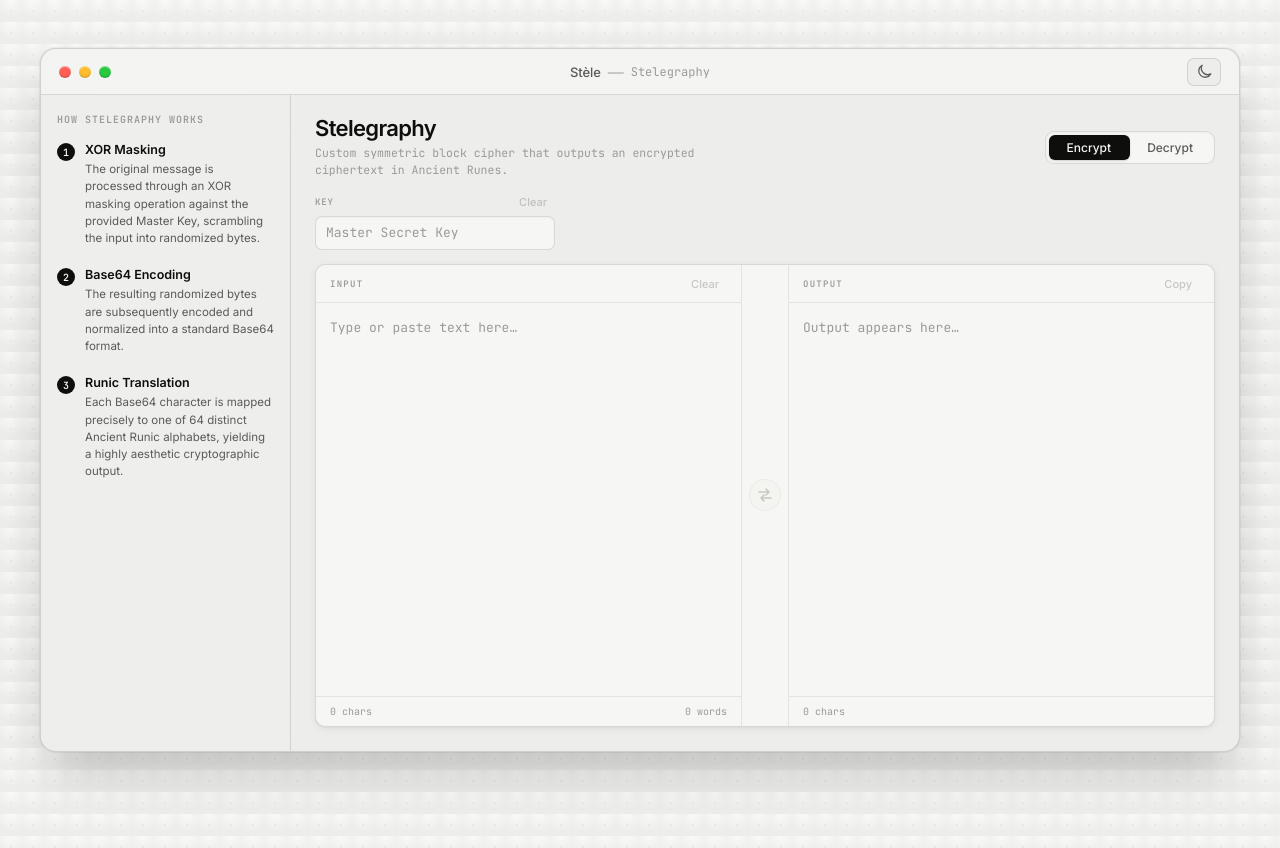
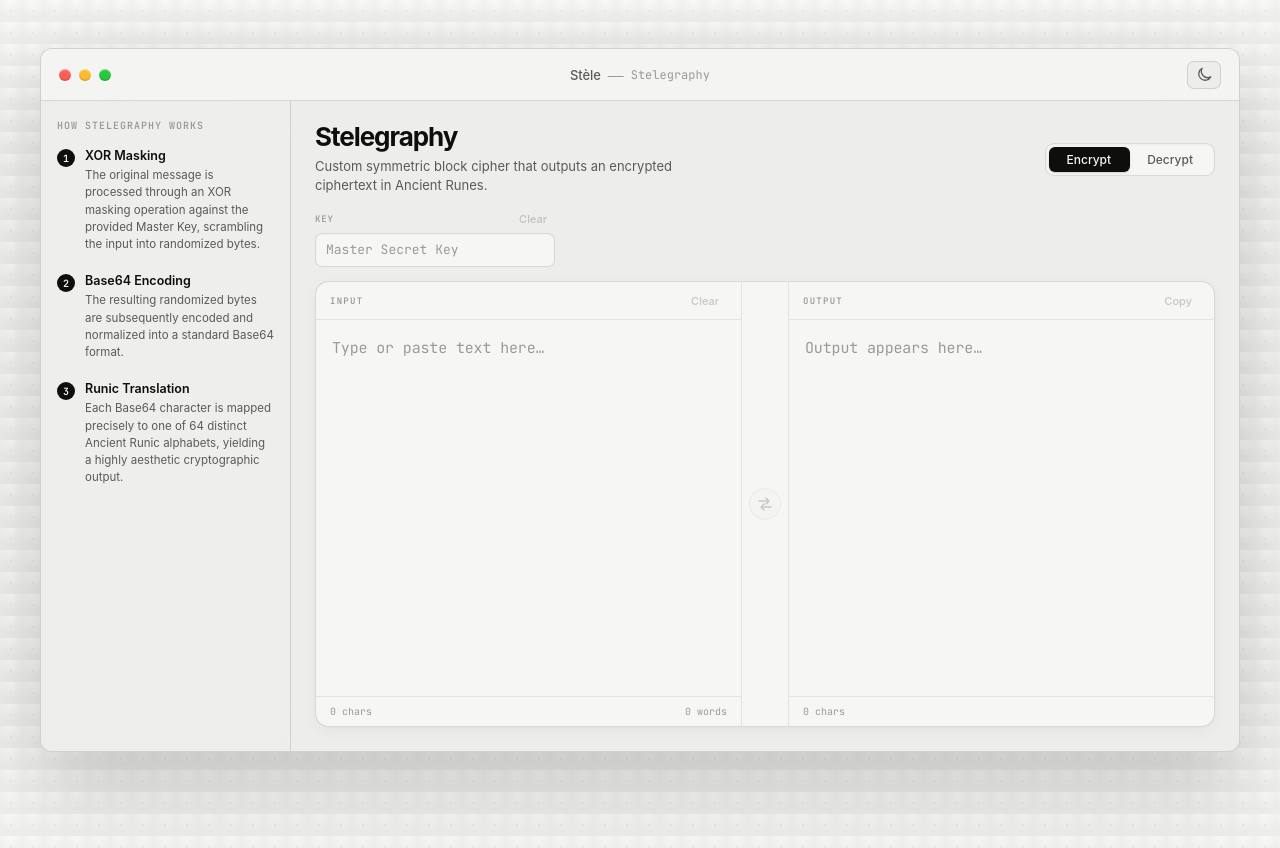
Before and after one commit to kevinpradith/stele, a Next.js app: page / in a window 1280 px wide. Built offline with nearby package versions, Linux system fonts and the light colour scheme.

Commit message:
feat: initialize global CSS styles for the application

```diff
--- a/src/app/globals.css
+++ b/src/app/globals.css
@@ -62,12 +62,13 @@ textarea {
   --shadow-sm: 0 2px 8px rgba(0, 0, 0, 0.06), 0 1px 2px rgba(0, 0, 0, 0.04);
 
   /* ── Easing */
-  --ease-spring: cubic-bezier(0.2, 0.8, 0.2, 1);
+  --ease-spring: cubic-bezier(0.25, 1, 0.5, 1);
+  --ease-bounce: cubic-bezier(0.175, 0.885, 0.32, 1.2);
   --ease-out: cubic-bezier(0.4, 0, 0.2, 1);
 
-  /* ── Typography (injected by next/font via HTML class) */
-  --sans: var(--font-sans, 'Inter', system-ui, -apple-system, sans-serif);
-  --mono: var(--font-mono, 'JetBrains Mono', 'Fira Code', 'Courier New', monospace);
+  /* ── Typography (native Mac SF Pro prioritized) */
+  --sans: -apple-system, BlinkMacSystemFont, 'Inter', system-ui, sans-serif;
+  --mono: 'SF Mono', var(--font-mono, 'JetBrains Mono', monospace);
 
   /* Focus ring (monochrome) */
   --focus: rgba(14, 14, 13, 0.35);
@@ -178,12 +179,14 @@ body {
     max-width: 1200px;
     height: 88vh;
     margin: 6vh auto;
-    border-radius: 16px;
+    border-radius: 12px;
     border: 1px solid var(--border);
-    box-shadow: 0 0 0 1px rgba(0,0,0,0.05), 0 25px 50px -12px rgba(0,0,0,0.25);
+    box-shadow: 0 0 0 1px rgba(0,0,0,0.05), 0 30px 80px rgba(0,0,0,0.2);
+    /* Subtle white top-edge highlight for that 3D glass edge */
+    box-shadow: inset 0 1px 0px rgba(255,255,255,0.4), 0 30px 80px rgba(0,0,0,0.2);
   }
   [data-theme='dark'] .app {
-    box-shadow: 0 0 0 1px rgba(255,255,255,0.05), 0 25px 50px -12px rgba(0,0,0,0.6);
+    box-shadow: inset 0 1px 0px rgba(255,255,255,0.1), 0 30px 80px rgba(0,0,0,0.6);
   }
 }
 
@@ -199,11 +202,11 @@ body {
    TITLEBAR
    ══════════════════════════════════════════════════════════════ */
 .titlebar {
-  height: 46px;
+  height: 52px;
   flex-shrink: 0;
   background: var(--glass-surface);
-  backdrop-filter: blur(24px) saturate(150%);
-  -webkit-backdrop-filter: blur(24px) saturate(150%);
+  backdrop-filter: blur(40px) saturate(200%);
+  -webkit-backdrop-filter: blur(40px) saturate(200%);
   border-bottom: 1px solid var(--border);
   display: flex;
   align-items: center;
@@ -469,17 +472,17 @@ html[data-theme='dark'] .theme-toggle-sun {
 }
 
 .cipher-title {
-  font-size: 22px;
-  font-weight: 600;
-  letter-spacing: -0.03em;
+  font-size: 26px;
+  font-weight: 700;
+  letter-spacing: -0.04em;
   color: var(--text-1);
-  line-height: 1;
+  line-height: 1.1;
 }
 
 .cipher-desc {
-  font-size: 11.5px;
-  color: var(--text-3);
-  font-family: var(--mono);
+  font-size: 13px;
+  color: var(--text-2);
+  font-family: var(--sans);
   max-width: 400px;
   line-height: 1.5;
 }
@@ -606,9 +609,9 @@ html[data-theme='dark'] .theme-toggle-sun {
   overflow: hidden;
   background: var(--surface);
   border: 1px solid var(--border);
-  border-radius: var(--r);
+  border-radius: var(--r-lg);
   min-height: 0;
-  box-shadow: var(--shadow-sm);
+  box-shadow: 0 4px 16px rgba(0,0,0,0.04), 0 1px 2px rgba(0,0,0,0.02);
   transition:
     background-color 400ms var(--ease-out),
     border-color 400ms var(--ease-out),
@@ -667,9 +670,10 @@ html[data-theme='dark'] .theme-toggle-sun {
 
 .io-textarea {
   flex: 1;
-  padding: 14px;
-  font-size: 13px;
-  line-height: 1.75;
+  padding: 16px;
+  font-size: 15px;
+  letter-spacing: -0.01em;
+  line-height: 1.6;
   font-family: var(--mono);
   color: var(--text-1);
   background: transparent;
```
